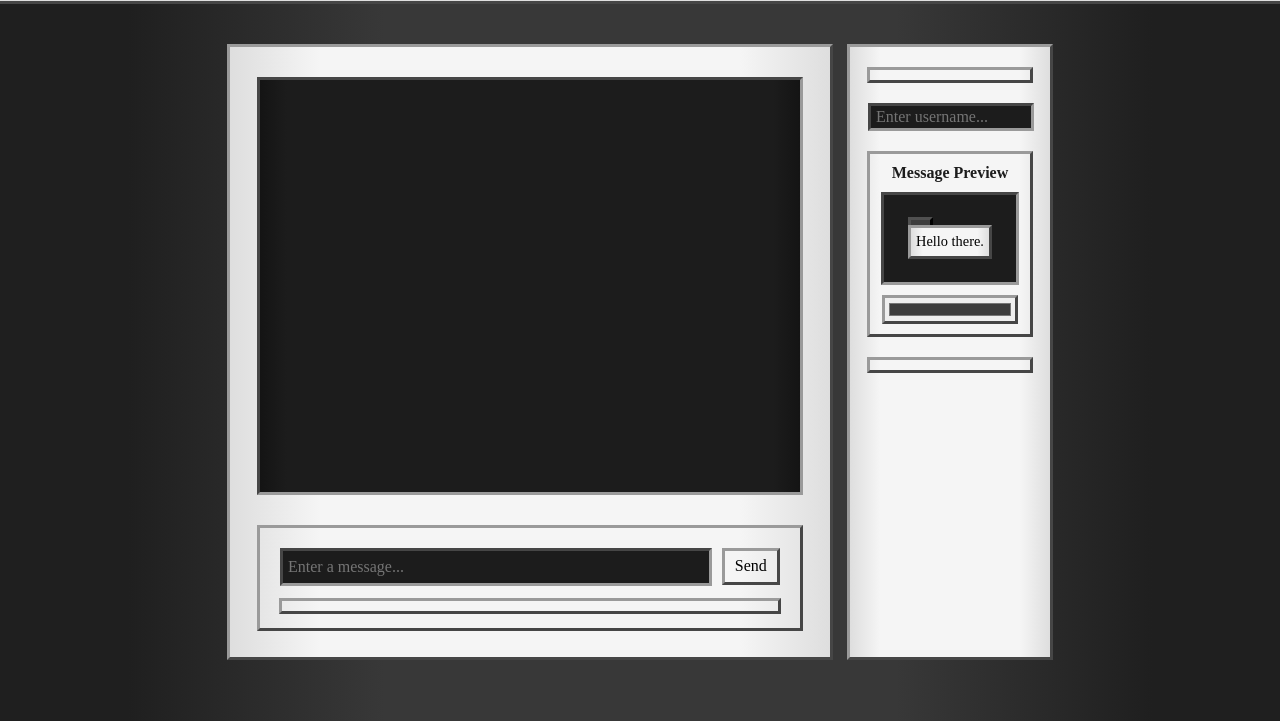
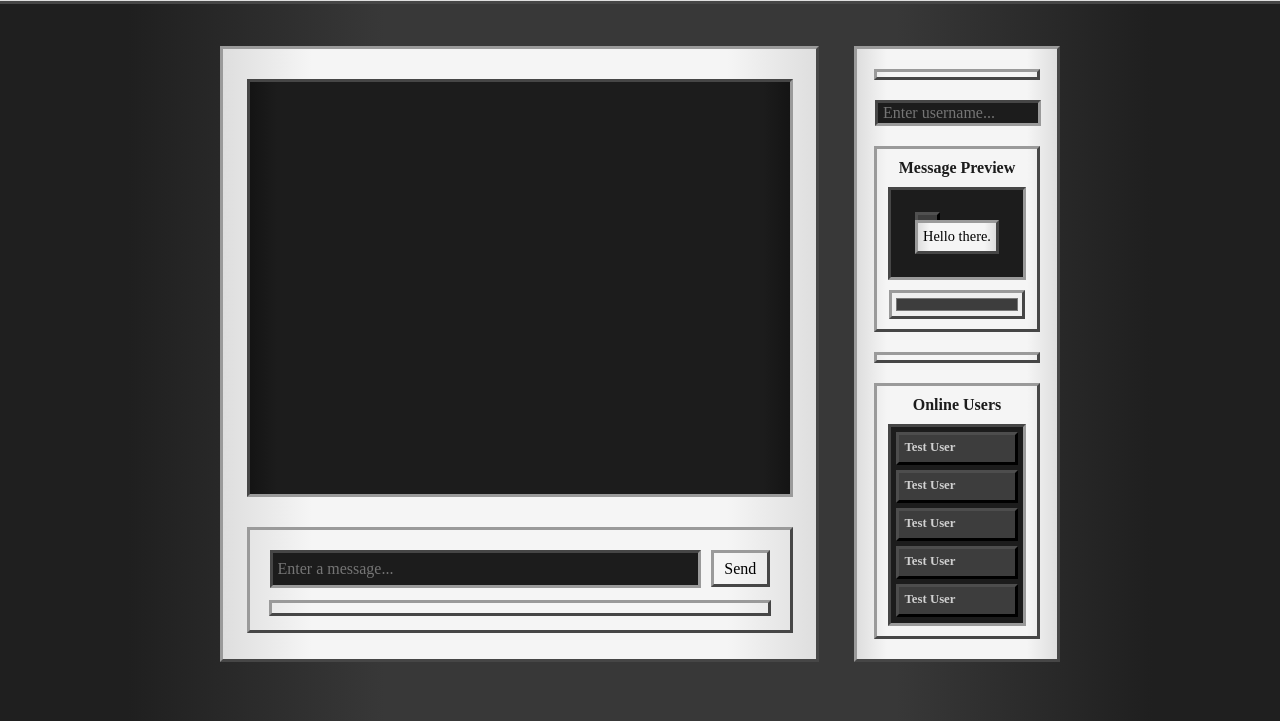
Before and after one commit to ms-709/browser-chat, a website: page public-files/index.html in a window 1280 px wide. Shown: the part 79-800 px from the top of the page. Drawn offline with nearby package versions, Linux system fonts and the light colour scheme; no server answers.

Commit message:
Added a user list and some placeholder entries

```diff
--- a/index.js
+++ b/index.js
@@ -16,8 +16,6 @@
 
 //---------- SERVERSIDE VARS ----------//
 
-// userlist entry format:
-// [socket.id, `username`, #namecolor] // OBSOLETE?
 connectionList = [];
 
 //---------- SERVERSIDE FUNCTIONALITY ----------//
--- a/public-files/index.html
+++ b/public-files/index.html
@@ -13,10 +13,8 @@
 
         //---------- TO-DO ----------//
 
-        [ ] fix width on header when window is halved
-
-        [ ] have clients send username update on startup to avoid cookie stored entry mismatches
-            [ ] initialize client username to Unnamed User
+        [√] have clients send username update on startup to avoid cookie stored entry mismatches
+            [√] initialize client username to Unnamed User
 
         [ ] list of connected users
             [√] create server-client connect/disconnect functions
@@ -76,7 +74,9 @@
 
             <div id="side-block">
                 <div class="mini-deco-bar"></div>
+
                 <input id="username-box" type="text" placeholder="Enter username..." maxlength="12">
+
                 <div id="message-preview-container">
                     <h3 id="message-preview-label">Message Preview</h3>
                     <div id="chat-window-preview">
@@ -91,7 +91,33 @@
                     </div>
                     <input type="color" id="name-color-picker" value="#3d3d3d">
                 </div>
+
                 <div class="mini-deco-bar"></div>
+
+                <div id="user-list-container">
+                    <h3 id="user-list-label">Online Users</h3>
+                    <div id="user-list">
+
+                        <div id="user-list-entry">
+                            <h2>Test User</h2>
+                        </div>
+                        <div id="user-list-entry">
+                            <h2>Test User</h2>
+                        </div>
+                        <div id="user-list-entry">
+                            <h2>Test User</h2>
+                        </div>
+                        <div id="user-list-entry">
+                            <h2>Test User</h2>
+                        </div>
+                        <div id="user-list-entry">
+                            <h2>Test User</h2>
+                        </div>
+
+                    </div>
+                </div>
+
+
             </div>
         </div>
 
--- a/public-files/style.css
+++ b/public-files/style.css
@@ -76,6 +76,8 @@
     color: #1c1c1c;
 
     display: flex;
+    position: fixed;
+    width: 100vw;
 
     justify-content: center;
 
@@ -104,7 +106,7 @@
     border-color: #9a9a9a;
     border-style: outset;
 
-    margin: 40px auto 0 auto;
+    margin: 125px 35px 0 auto;
 
     width: 600px;
     height: 610px;
@@ -116,7 +118,7 @@
     border-color: #9a9a9a;
     border-style: outset;
 
-    margin: 40px auto 0 auto;
+    margin: 125px auto 0 auto;
 
     display: flex;
     flex-direction: column;
@@ -176,7 +178,6 @@
     margin: 10px auto auto auto;
     font-size: 1em;
 }
-
 
 #chat-window-preview{
     background-color: #1c1c1c;
@@ -244,6 +245,60 @@
     border-color: #9a9a9a;
     border-style: outset;
     border-width: 3px;
+}
+
+#user-list-container{
+    color: #1c1c1c;
+
+    margin: 20px auto 20px;
+    width: 160px;
+    height: 250px;
+
+    display: flex;
+    flex-direction: column;
+    justify-content: center;
+
+    border-color: #9a9a9a;
+    border-style: outset;
+    border-width: 3px;
+}
+
+#user-list-label{
+    color: #1c1c1c;
+    margin: 10px auto auto auto;
+    font-size: 1em;
+}
+
+#user-list{
+    background-color: #1c1c1c;
+
+    margin: 10px auto 10px;
+    width: 82%;
+    height: 200px;
+
+    display: flex;
+    flex-direction: column;
+
+    border-color: #9a9a9a;
+    border-style: inset;
+    border-width: 3px;
+}
+
+#user-list-entry{
+    background-color: #3d3d3d;
+    color: #d0d0d0;
+
+    display: inline-block;
+
+    margin: 5px 5px 0;
+
+    overflow: hidden;
+
+    min-width: 19px;
+    height: 27px;
+
+    border-style: outset;
+    border-color: #4d4d4d;
 }
 
 #chat-window{
```
